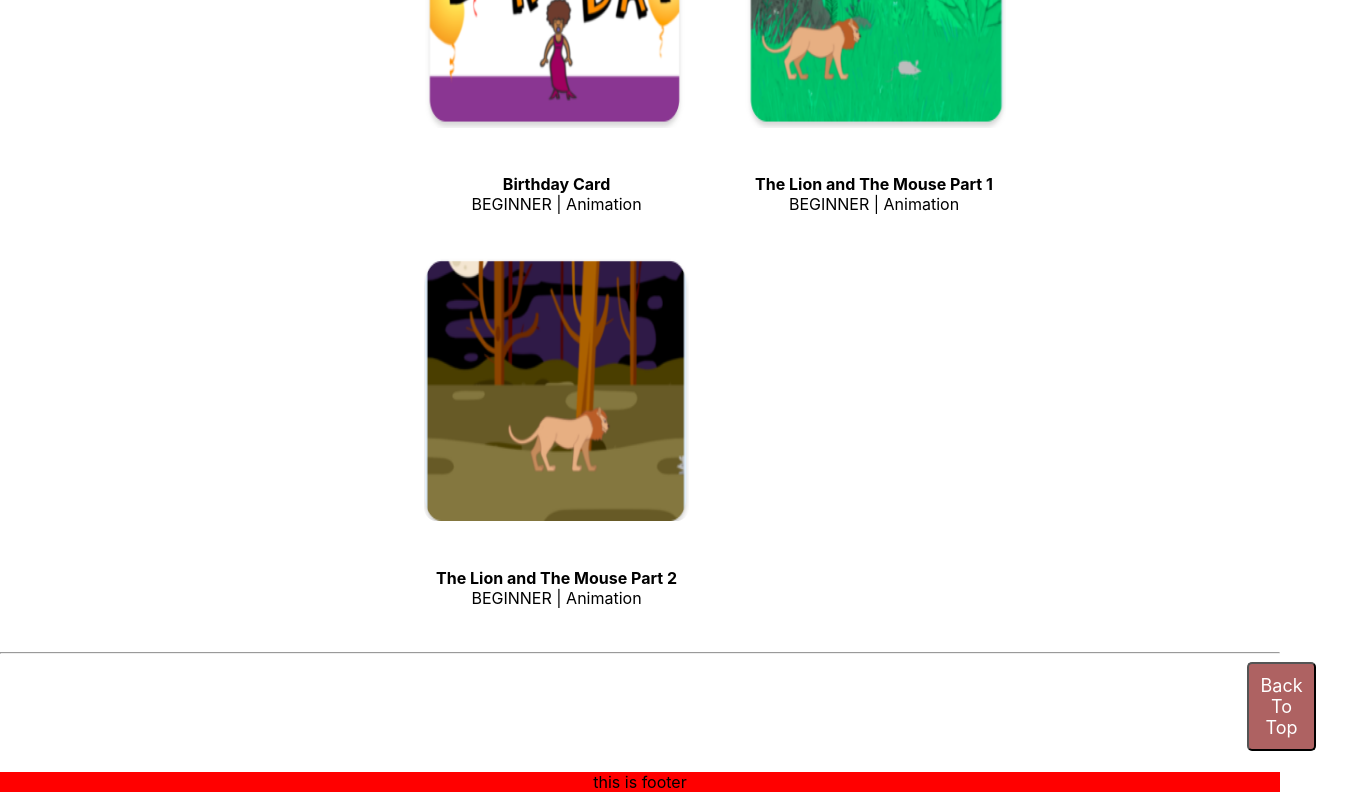
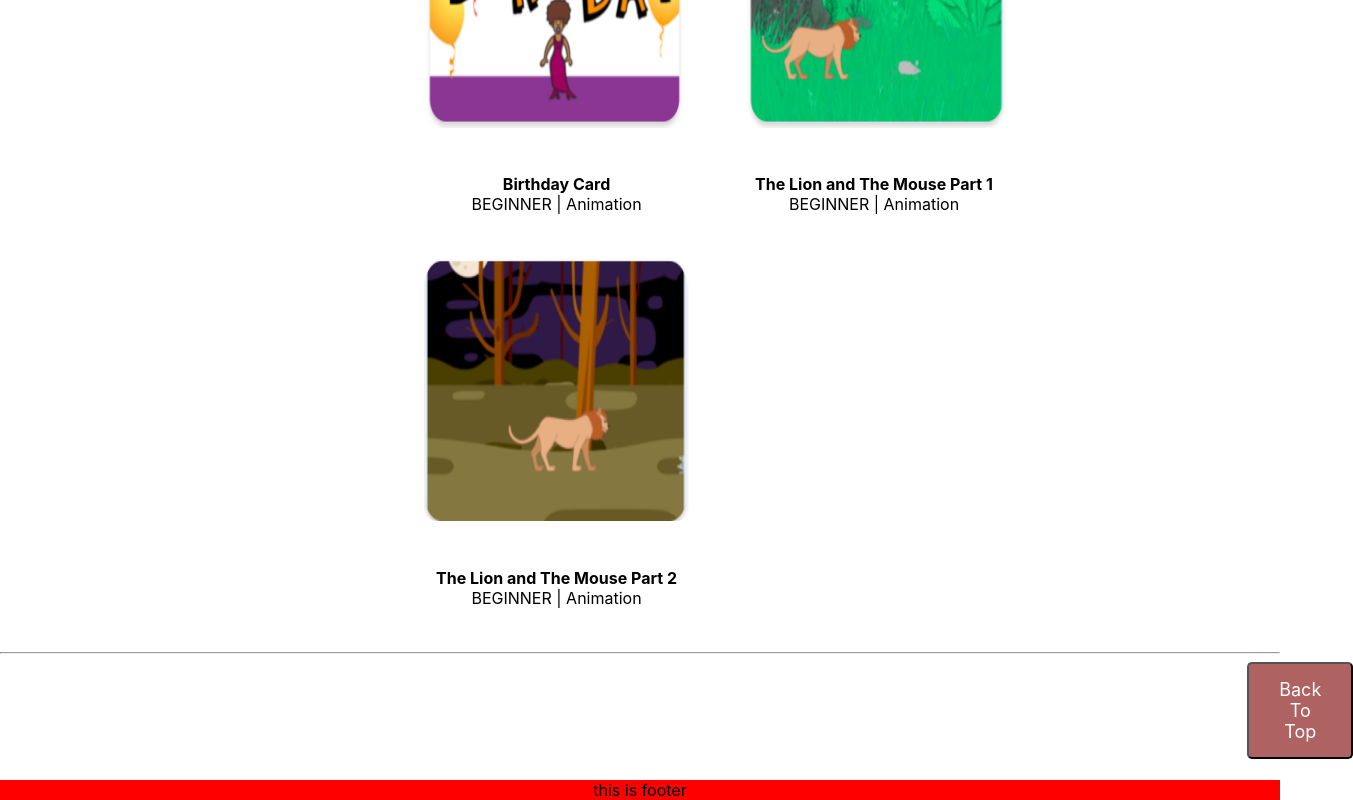
Before and after one commit to vessiBop/mission-x, a React (Create React App) app: page / in a window 1280 px wide. Shown: the part 2735-3535 px from the top of the page, 1353 px wide, since content can reach past the window. Built offline with nearby package versions, Linux system fonts and the light colour scheme.

Commit message:
some changes in backbutton

```diff
--- a/src/BackButton.css
+++ b/src/BackButton.css
@@ -2,7 +2,7 @@
     background-color: rgb(174, 98, 98);
     color: white;
     display: flex;
-    padding:3mm;
+    padding:15px 30px;
     justify-items: end;
     margin-left: 33cm;
     border-radius: 5px;
```
